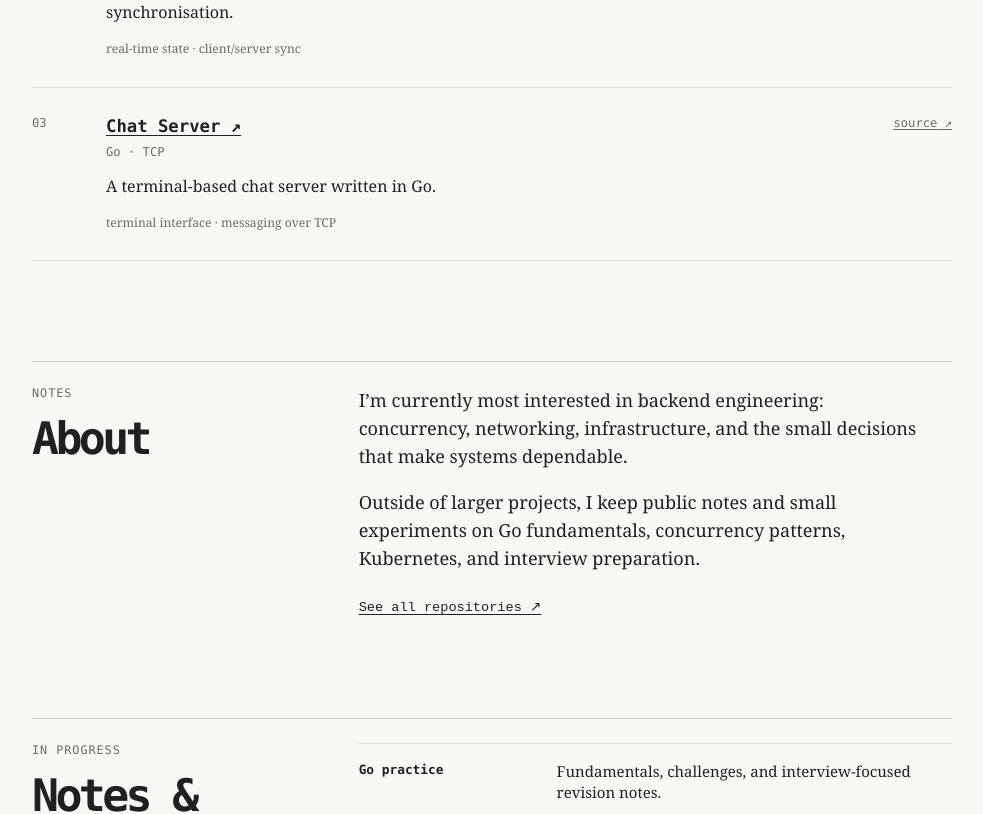
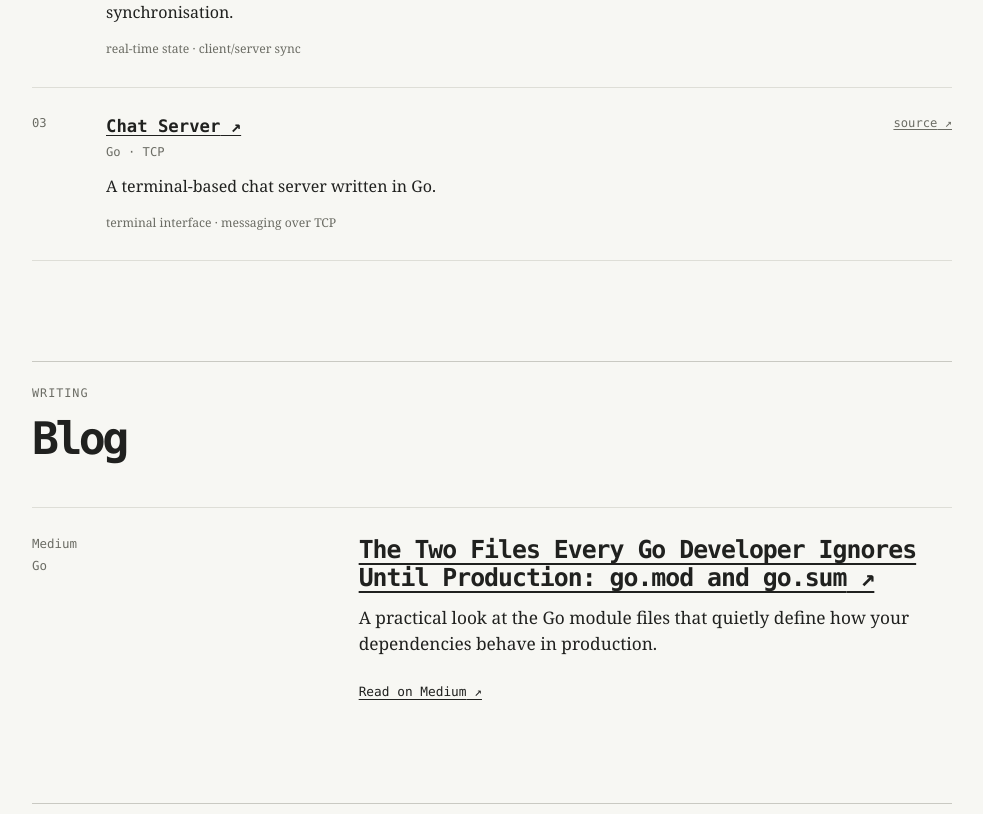
Before and after one commit to arpitkuriyal/portfolio-website, a React (Vite) app: page / in a window 1280 px wide. Shown: the part 1786-2600 px from the top of the page, without its empty margins (148-1131 px from the left). Built offline with nearby package versions, Linux system fonts and the light colour scheme.

Commit message:
added writing section

```diff
--- a/src/main.jsx
+++ b/src/main.jsx
@@ -4,6 +4,7 @@ import { Analytics } from '@vercel/analytics/react'
 import './styles.css'
 
 const github = 'https://github.com/arpitkuriyal'
+const mediumPost = 'https://medium.com/@arpitkuriyal2002/the-two-files-every-go-developer-ignores-until-production-go-mod-and-go-sum-01c595dfdecd'
 
 const projects = [
   {
@@ -47,6 +48,7 @@ function App() {
         <nav aria-label="Main navigation">
           <a href="#projects">projects</a>
           <a href="#experience">experience</a>
+          <a href="#writing">writing</a>
           <a href="#about">about</a>
           <a href="#contact">contact</a>
         </nav>
@@ -116,6 +118,28 @@ function App() {
         </div>
       </section>
 
+      <section id="writing" aria-labelledby="writing-title">
+        <div className="section-heading">
+          <p className="eyebrow">writing</p>
+          <h2 id="writing-title">Blog</h2>
+        </div>
+        <article className="blog-post">
+          <div className="blog-meta">
+            <p>Medium</p>
+            <p>Go</p>
+          </div>
+          <div className="blog-copy">
+            <ExternalLink className="blog-title" href={mediumPost}>
+              The Two Files Every Go Developer Ignores Until Production: go.mod and go.sum
+            </ExternalLink>
+            <p>
+              A practical look at the Go module files that quietly define how your dependencies behave in production.
+            </p>
+            <ExternalLink className="read-post" href={mediumPost}>Read on Medium</ExternalLink>
+          </div>
+        </article>
+      </section>
+
       <section className="about" id="about" aria-labelledby="about-title">
         <div className="section-heading">
           <p className="eyebrow">notes</p>
--- a/src/styles.css
+++ b/src/styles.css
@@ -46,6 +46,14 @@ h2 { margin-bottom: 0; font-size: clamp(1.8rem, 4vw, 2.8rem); letter-spacing: -0
 .project .project-details { margin-top: 16px; color: #6b6c64; font-family: ui-monospace, SFMono-Regular, Menlo, monospace; font-size: 0.76rem; }
 .source { align-self: start; }
 
+.blog-post { display: grid; grid-template-columns: 1fr 2fr; gap: 30px; border-top: 1px solid #deded7; padding-top: 28px; }
+.blog-meta { color: #6b6c64; font-size: 0.78rem; }
+.blog-meta p { margin-bottom: 7px; }
+.blog-copy { max-width: 610px; font-family: Georgia, 'Times New Roman', serif; font-size: 1.08rem; line-height: 1.5; }
+.blog-title { display: inline-block; margin-bottom: 12px; font-family: ui-monospace, SFMono-Regular, Menlo, monospace; font-size: clamp(1.1rem, 2.4vw, 1.55rem); font-weight: 700; line-height: 1.15; letter-spacing: -0.04em; }
+.blog-copy p { margin-bottom: 20px; }
+.read-post { font-family: ui-monospace, SFMono-Regular, Menlo, monospace; font-size: 0.8rem; }
+
 .about { display: grid; grid-template-columns: 1fr 2fr; gap: 30px; }
 .about .section-heading { margin-bottom: 0; }
 .about-copy { max-width: 570px; font-family: Georgia, 'Times New Roman', serif; line-height: 1.55; font-size: 1.13rem; }
@@ -69,6 +77,8 @@ footer p { margin: 0; font-weight: 700; }
   .project { grid-template-columns: 34px 1fr; gap: 12px; }
   .experience-entry { display: block; }
   .experience-meta { display: flex; gap: 18px; margin-bottom: 20px; }
+  .blog-post { display: block; }
+  .blog-meta { display: flex; gap: 18px; margin-bottom: 20px; }
   .source { display: none; }
   .about { display: block; }
   .about .section-heading { margin-bottom: 32px; }
```
